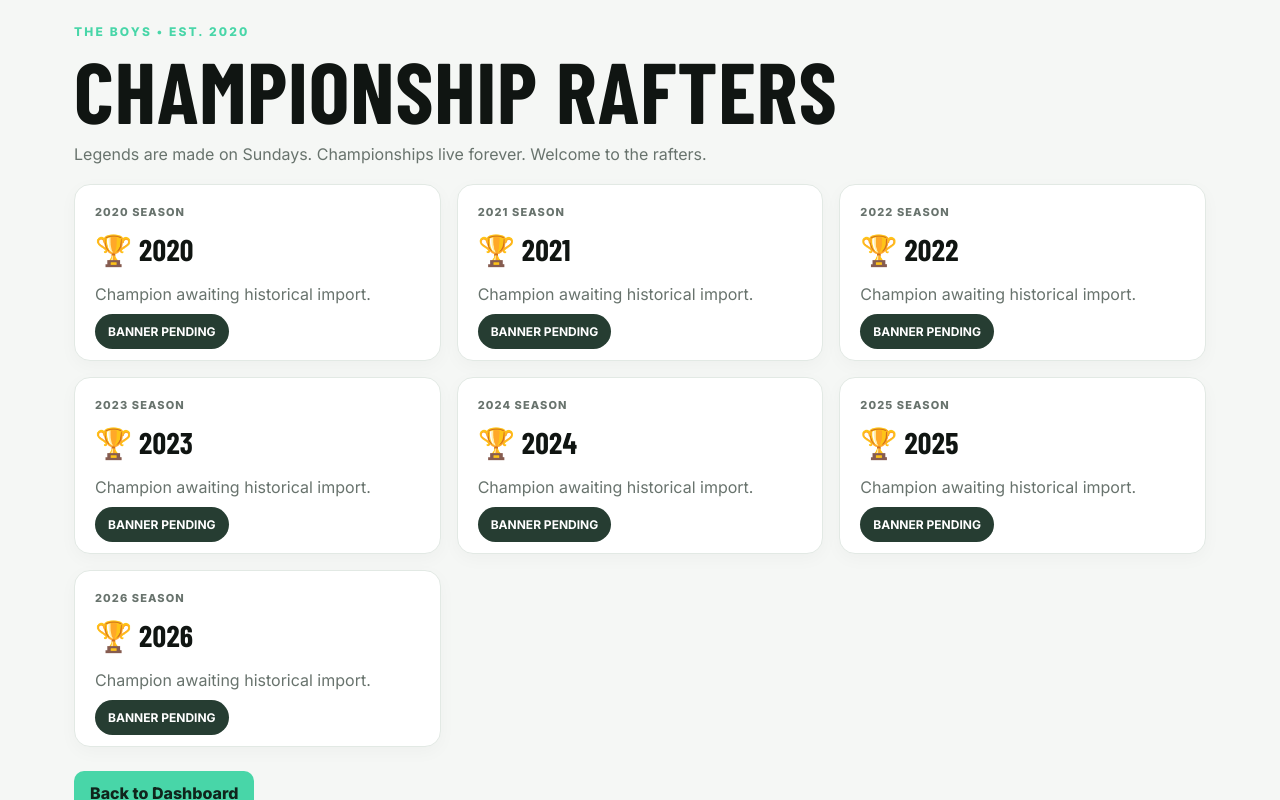
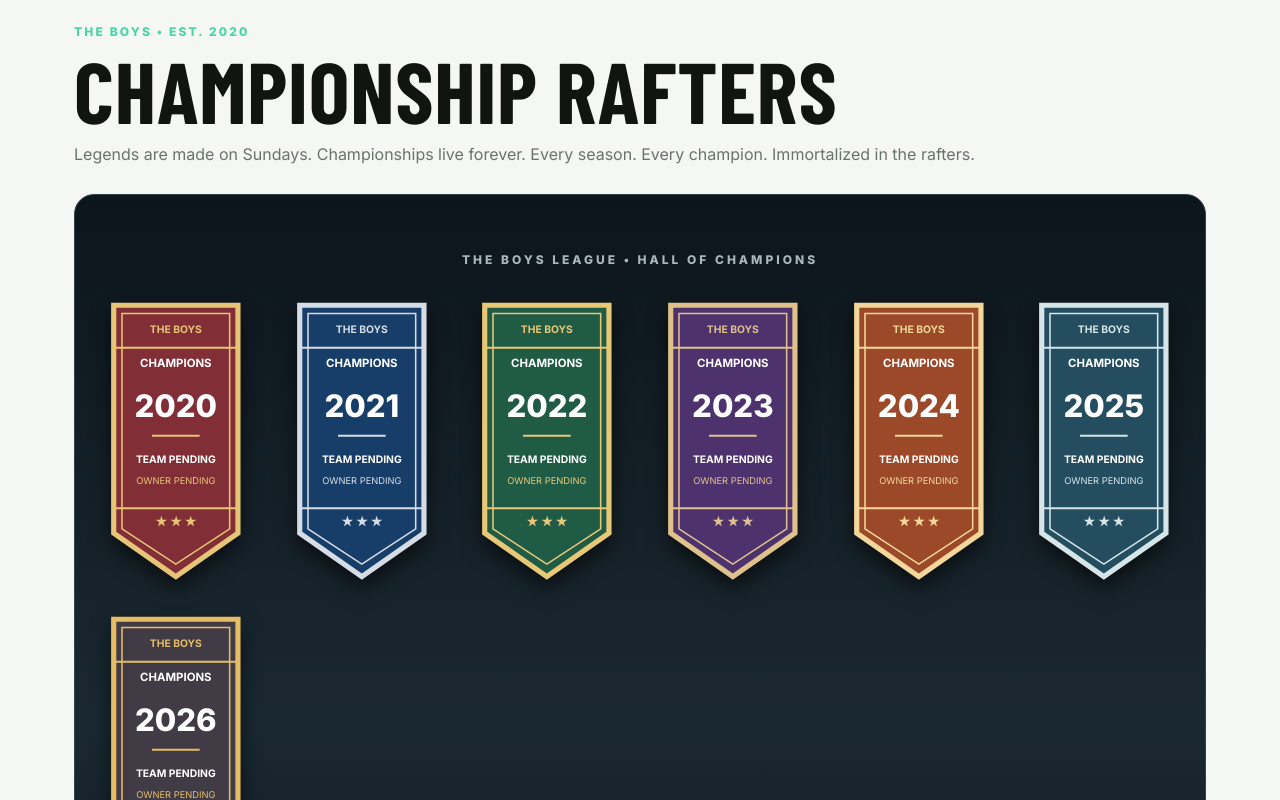
Before and after one commit to tlaird29/the-boys-league-hq, a Next.js app: page /rafters in a window 1280 px wide. Shown: the top 800 px of the page. Built offline with nearby package versions, Linux system fonts and the light colour scheme; a web font is replaced by a local one.

Commit message:
Build Championship Rafters banners

```diff
--- a/app/rafters/page.tsx
+++ b/app/rafters/page.tsx
@@ -1,31 +1,182 @@
 
 import Link from "next/link";
 
-const seasons = [2020, 2021, 2022, 2023, 2024, 2025, 2026];
+const championships = [
+  { year: 2020, color: "#812e36", trim: "#e6c577" },
+  { year: 2021, color: "#173e68", trim: "#d6dce6" },
+  { year: 2022, color: "#205b46", trim: "#e9c875" },
+  { year: 2023, color: "#4d326e", trim: "#e0c18a" },
+  { year: 2024, color: "#9b4928", trim: "#f3d79a" },
+  { year: 2025, color: "#244d60", trim: "#d5e5e8" },
+  { year: 2026, color: "#403b45", trim: "#e4bd65" },
+];
 
 export default function RaftersPage() {
   return (
     <main className="shell">
       <div className="kicker">THE BOYS • EST. 2020</div>
+
       <h1>CHAMPIONSHIP RAFTERS</h1>
 
       <p className="muted">
-        Legends are made on Sundays. Championships
-        live forever. Welcome to the rafters.
+        Legends are made on Sundays. Championships live forever.
+        Every season. Every champion. Immortalized in the rafters.
       </p>
 
-      <div className="grid">
-        {seasons.map((year) => (
-          <section className="card span4" key={year}>
-            <div className="label">{year} SEASON</div>
-            <h2 style={{ marginTop: 12 }}>🏆 {year}</h2>
-            <p className="muted">
-              Champion awaiting historical import.
-            </p>
-            <span className="pill">BANNER PENDING</span>
-          </section>
-        ))}
-      </div>
+      <section
+        style={{
+          marginTop: 30,
+          padding: "45px 18px",
+          borderRadius: 20,
+          background:
+            "linear-gradient(180deg, #0c151b, #1a2830 65%, #101a20)",
+          border: "1px solid #34434b",
+        }}
+      >
+        <p
+          style={{
+            color: "#aab8be",
+            textAlign: "center",
+            fontSize: 12,
+            letterSpacing: 3,
+            fontWeight: 800,
+            marginBottom: 30,
+          }}
+        >
+          THE BOYS LEAGUE • HALL OF CHAMPIONS
+        </p>
+
+        <div
+          style={{
+            display: "grid",
+            gridTemplateColumns:
+              "repeat(auto-fit, minmax(min(100%, 165px), 1fr))",
+            gap: 20,
+            justifyItems: "center",
+          }}
+        >
+          {championships.map((champ) => (
+            <div
+              key={champ.year}
+              style={{
+                width: "100%",
+                maxWidth: 210,
+                filter: "drop-shadow(0 10px 10px #0008)",
+              }}
+            >
+              <svg
+                viewBox="0 0 160 280"
+                width="100%"
+                role="img"
+                aria-label={`${champ.year} championship banner, champion pending`}
+              >
+                <path
+                  d="M20 8 H140 V228 L80 270 L20 228 Z"
+                  fill={champ.color}
+                  stroke={champ.trim}
+                  strokeWidth="5"
+                />
+
+                <path
+                  d="M28 16 H132 V224 L80 258 L28 224 Z"
+                  fill="none"
+                  stroke={champ.trim}
+                  strokeWidth="1.5"
+                />
+
+                <path
+                  d="M20 49 H140 M20 204 H140"
+                  stroke={champ.trim}
+                  strokeWidth="2"
+                />
+
+                <text
+                  x="80"
+                  y="35"
+                  textAnchor="middle"
+                  fontSize="10"
+                  fontWeight="bold"
+                  fill={champ.trim}
+                >
+                  THE BOYS
+                </text>
+
+                <text
+                  x="80"
+                  y="68"
+                  textAnchor="middle"
+                  fontSize="11"
+                  fontWeight="bold"
+                  fill="#ffffff"
+                >
+                  CHAMPIONS
+                </text>
+
+                <text
+                  x="80"
+                  y="116"
+                  textAnchor="middle"
+                  fontSize="30"
+                  fontWeight="900"
+                  fill="#ffffff"
+                >
+                  {champ.year}
+                </text>
+
+                <path
+                  d="M57 134 H103"
+                  stroke={champ.trim}
+                  strokeWidth="2"
+                />
+
+                <text
+                  x="80"
+                  y="160"
+                  textAnchor="middle"
+                  fontSize="10"
+                  fontWeight="bold"
+                  fill="#ffffff"
+                >
+                  TEAM PENDING
+                </text>
+
+                <text
+                  x="80"
+                  y="181"
+                  textAnchor="middle"
+                  fontSize="9"
+                  fill={champ.trim}
+                >
+                  OWNER PENDING
+                </text>
+
+                <text
+                  x="80"
+                  y="221"
+                  textAnchor="middle"
+                  fontSize="11"
+                  fontWeight="bold"
+                  fill={champ.trim}
+                >
+                  ★ ★ ★
+                </text>
+              </svg>
+            </div>
+          ))}
+        </div>
+
+        <p
+          style={{
+            color: "#aab8be",
+            textAlign: "center",
+            fontSize: 12,
+            marginTop: 30,
+          }}
+        >
+          Championship team names and owners will be added
+          when historical results are confirmed.
+        </p>
+      </section>
 
       <div style={{ marginTop: 24 }}>
         <Link href="/" className="button">
```
